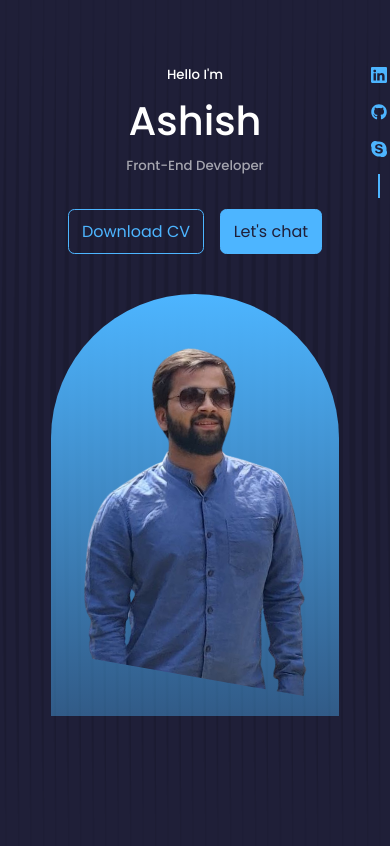
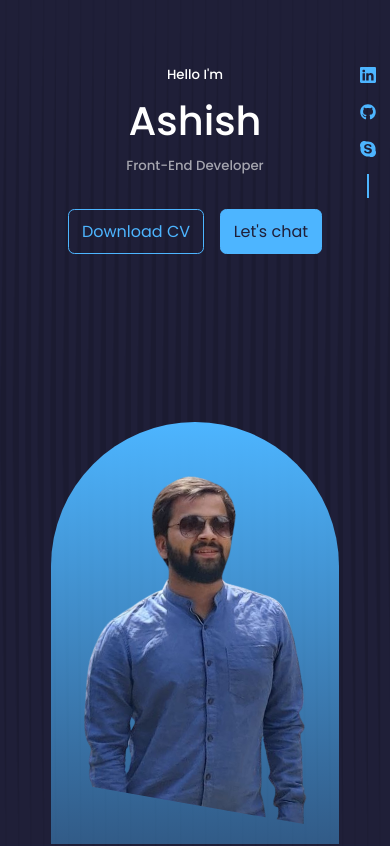
Before and after one commit to ash14ish/My-Portfolio, a React (Create React App) app: page / in a window 390 px wide. Shown: the top 846 px of the page. Built offline with nearby package versions, Linux system fonts and the light colour scheme.

Commit message:
portfolio

```diff
--- a/src/components/Home/Home.css
+++ b/src/components/Home/Home.css
@@ -74,6 +74,7 @@ header {
   .my-pic {
     height: 50vh;
     padding: 0;
+    bottom: 0;
   }
 
   .my-pic img {
@@ -86,7 +87,7 @@ header {
 
   .header__socials {
     top: 0;
-    left: 100%;
+    left: 97%;
   }
 }
 
```
